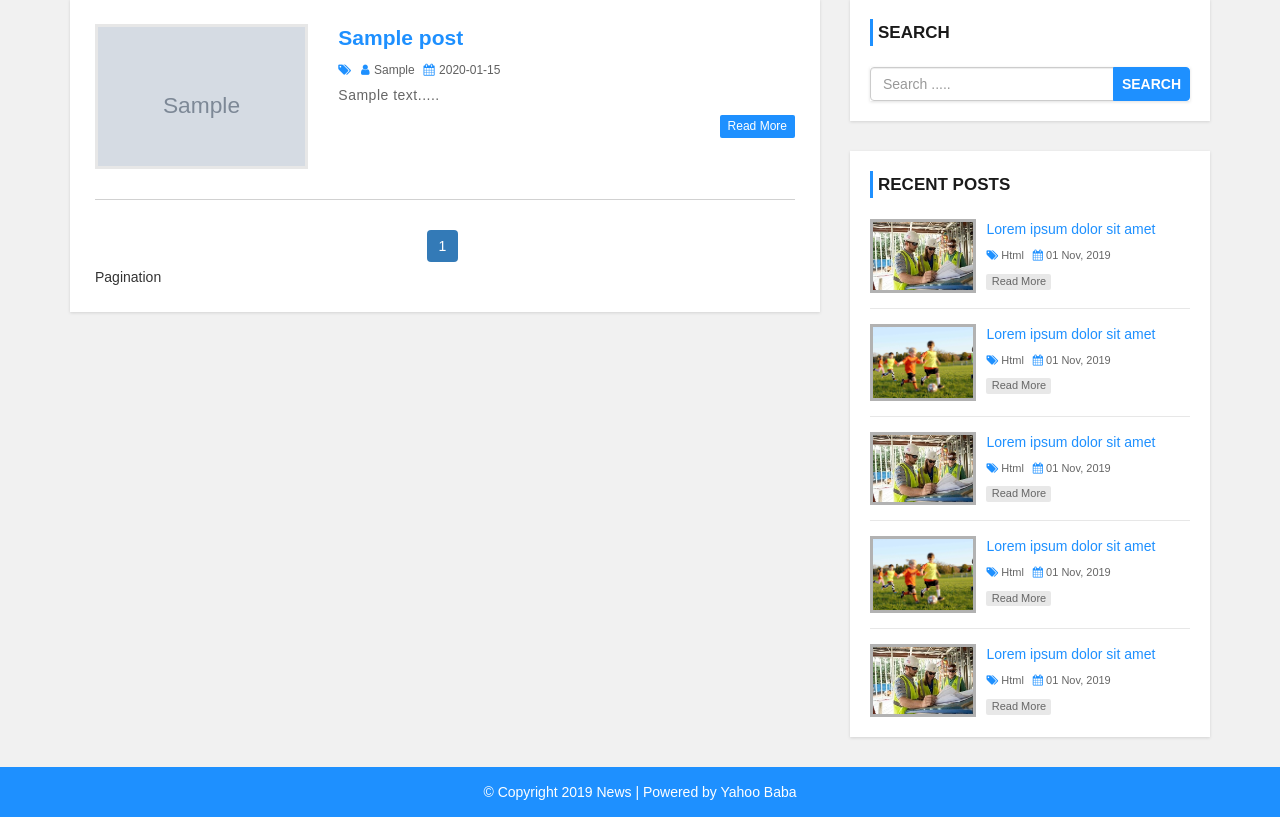
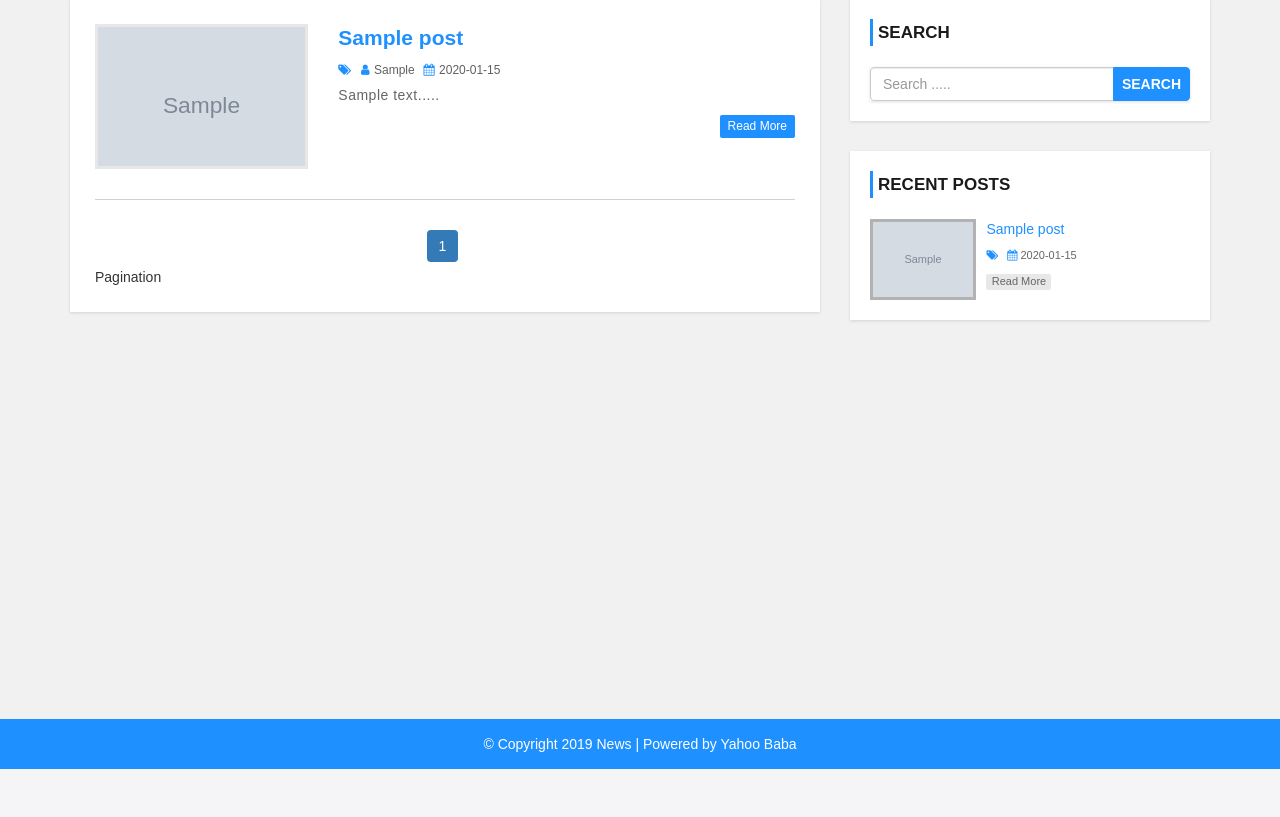
Before and after one commit to MdSamsuzzohaShayon/Php-news-cms-site, a PHP site: page /news-site/index.php in a window 1280 px wide. Shown: the part 170-987 px from the top of the page. After the commit the page ends 939 px from the top, so only its background shows below. Run offline with PHP 8.4, Linux system fonts and the light colour scheme; tables that the repository leaves empty hold one stand-in row (values such as "Sample post").

Commit message:
recent post

```diff
--- a/sidebar.php
+++ b/sidebar.php
@@ -2,7 +2,7 @@
     <!-- search box -->
     <div class="search-box-container">
         <h4>Search</h4>
-        <form class="search-post" action="search.php" method ="GET">
+        <form class="search-post" action="search.php" method="GET">
             <div class="input-group">
                 <input type="text" name="search" class="form-control" placeholder="Search .....">
                 <span class="input-group-btn">
@@ -15,91 +15,41 @@
     <!-- recent posts box -->
     <div class="recent-post-container">
         <h4>Recent Posts</h4>
+        <?php
+        include("config.php");
+        $limit = 3;
+
+
+        $sql = "SELECT post.post_id, post.title, post.post_date, category.category_name, post.category, post.post_img FROM post
+                    LEFT JOIN category ON post.category=category.category_id
+                    ORDER BY post.post_id DESC LIMIT {$limit}";
+
+        $result = mysqli_query($conn, $sql) or die("Query failed: Recent post");
+        // mysqli_num_rows — Gets the number of rows in a result
+        if (mysqli_num_rows($result) > 0) {
+            while ($row = mysqli_fetch_assoc($result)) {
+        ?>
+
         <div class="recent-post">
-            <a class="post-img" href="">
-                <img src="images/post-format.jpg" alt=""/>
+
+            <a class="post-img" href="single.php?id=<?php echo $row['post_id']; ?>">
+            <img src="admin/upload/<?php echo $row['post_img']; ?>" alt="" />
             </a>
             <div class="post-content">
-                <h5><a href="single.php">Lorem ipsum dolor sit amet</a></h5>
+                <h5><a href="single.php?id=<?php echo $row['post_id']; ?>"><?php echo $row['title']; ?></a></h5>
                 <span>
                     <i class="fa fa-tags" aria-hidden="true"></i>
-                    <a href='category.php'>Html</a>
+                    <a href='category.php?cid=<?php echo $row['category']; ?>'><?php echo $row['category_name']; ?></a>
                 </span>
                 <span>
                     <i class="fa fa-calendar" aria-hidden="true"></i>
-                    01 Nov, 2019
+                    <?php echo $row['post_date']; ?>
                 </span>
-                <a class="read-more" href="single.php">read more</a>
+                <a class="read-more" href="single.php?id=<?php echo $row['post_id']; ?>">read more</a>
             </div>
         </div>
-        <div class="recent-post">
-            <a class="post-img" href="">
-                <img src="images/post_1.jpg" alt=""/>
-            </a>
-            <div class="post-content">
-                <h5><a href="single.php">Lorem ipsum dolor sit amet</a></h5>
-                <span>
-                    <i class="fa fa-tags" aria-hidden="true"></i>
-                    <a href='category.php'>Html</a>
-                </span>
-                <span>
-                    <i class="fa fa-calendar" aria-hidden="true"></i>
-                    01 Nov, 2019
-                </span>
-                <a class="read-more" href="single.php">read more</a>
-            </div>
-        </div>
-        <div class="recent-post">
-            <a class="post-img" href="">
-                <img src="images/post-format.jpg" alt=""/>
-            </a>
-            <div class="post-content">
-                <h5><a href="single.php">Lorem ipsum dolor sit amet</a></h5>
-                <span>
-                    <i class="fa fa-tags" aria-hidden="true"></i>
-                    <a href='category.php'>Html</a>
-                </span>
-                <span>
-                    <i class="fa fa-calendar" aria-hidden="true"></i>
-                    01 Nov, 2019
-                </span>
-                <a class="read-more" href="single.php">read more</a>
-            </div>
-        </div>
-        <div class="recent-post">
-            <a class="post-img" href="">
-                <img src="images/post_1.jpg" alt=""/>
-            </a>
-            <div class="post-content">
-                <h5><a href="single.php">Lorem ipsum dolor sit amet</a></h5>
-                <span>
-                    <i class="fa fa-tags" aria-hidden="true"></i>
-                    <a href='category.php'>Html</a>
-                </span>
-                <span>
-                    <i class="fa fa-calendar" aria-hidden="true"></i>
-                    01 Nov, 2019
-                </span>
-                <a class="read-more" href="single.php">read more</a>
-            </div>
-        </div>
-        <div class="recent-post">
-            <a class="post-img" href="">
-                <img src="images/post-format.jpg" alt=""/>
-            </a>
-            <div class="post-content">
-                <h5><a href="single.php">Lorem ipsum dolor sit amet</a></h5>
-                <span>
-                    <i class="fa fa-tags" aria-hidden="true"></i>
-                    <a href='category.php'>Html</a>
-                </span>
-                <span>
-                    <i class="fa fa-calendar" aria-hidden="true"></i>
-                    01 Nov, 2019
-                </span>
-                <a class="read-more" href="single.php">read more</a>
-            </div>
-        </div>
+            <?php  }} ?>
     </div>
+
     <!-- /recent posts box -->
 </div>
```
Also changed, not shown: admin/upload/champions-league-1_0.jpg (added).
